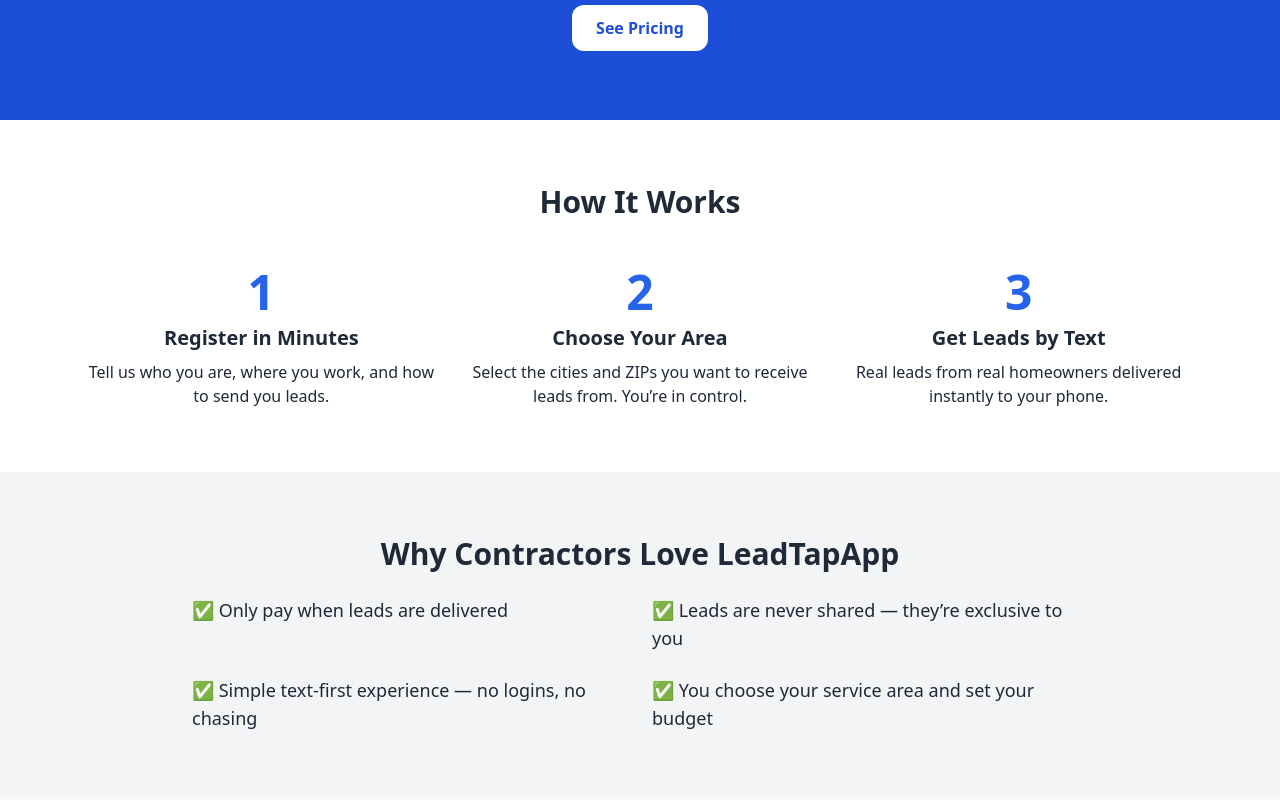
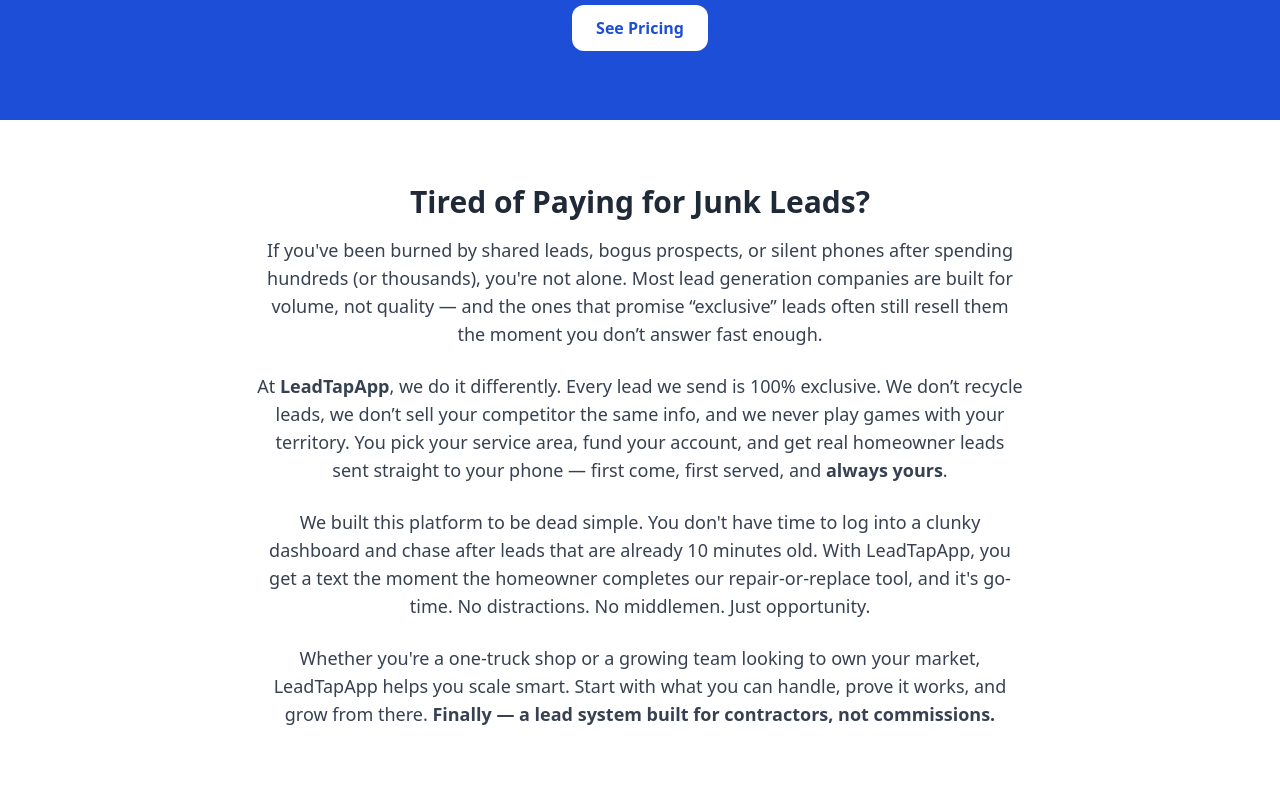
Before and after one commit to sydshobob/leadtapapp, a plain HTML site: page index.html in a window 1280 px wide. Shown: the part 280-1080 px from the top of the page. Drawn offline with nearby package versions, Linux system fonts and the light colour scheme.

Commit message:
Update index.html

```diff
--- a/index.html
+++ b/index.html
@@ -20,7 +20,26 @@
     <a href="#pricing" class="bg-white text-blue-700 font-semibold px-6 py-3 rounded-xl hover:bg-gray-100">See Pricing</a>
   </section>
 
-  <!-- How it Works -->
+<section class="max-w-6xl mx-auto py-16 px-6">
+  <div class="mb-12 text-center">
+    <h2 class="text-3xl font-bold mb-4">Tired of Paying for Junk Leads?</h2>
+    <p class="text-lg text-gray-700 max-w-3xl mx-auto mb-6">
+      If you've been burned by shared leads, bogus prospects, or silent phones after spending hundreds (or thousands), you're not alone. Most lead generation companies are built for volume, not quality — and the ones that promise “exclusive” leads often still resell them the moment you don’t answer fast enough.
+    </p>
+    <p class="text-lg text-gray-700 max-w-3xl mx-auto mb-6">
+      At <strong>LeadTapApp</strong>, we do it differently. Every lead we send is 100% exclusive. We don’t recycle leads, we don’t sell your competitor the same info, and we never play games with your territory. You pick your service area, fund your account, and get real homeowner leads sent straight to your phone — first come, first served, and <strong>always yours</strong>.
+    </p>
+    <p class="text-lg text-gray-700 max-w-3xl mx-auto mb-6">
+      We built this platform to be dead simple. You don't have time to log into a clunky dashboard and chase after leads that are already 10 minutes old. With LeadTapApp, you get a text the moment the homeowner completes our repair-or-replace tool, and it's go-time. No distractions. No middlemen. Just opportunity.
+    </p>
+    <p class="text-lg text-gray-700 max-w-3xl mx-auto">
+      Whether you're a one-truck shop or a growing team looking to own your market, LeadTapApp helps you scale smart. Start with what you can handle, prove it works, and grow from there. <strong>Finally — a lead system built for contractors, not commissions.</strong>
+    </p>
+  </div>
+</section>
+
+
+<!-- How it Works -->
   <section class="max-w-6xl mx-auto py-16 px-6">
     <h2 class="text-3xl font-bold text-center mb-12">How It Works</h2>
     <div class="grid md:grid-cols-3 gap-8 text-center">
```
